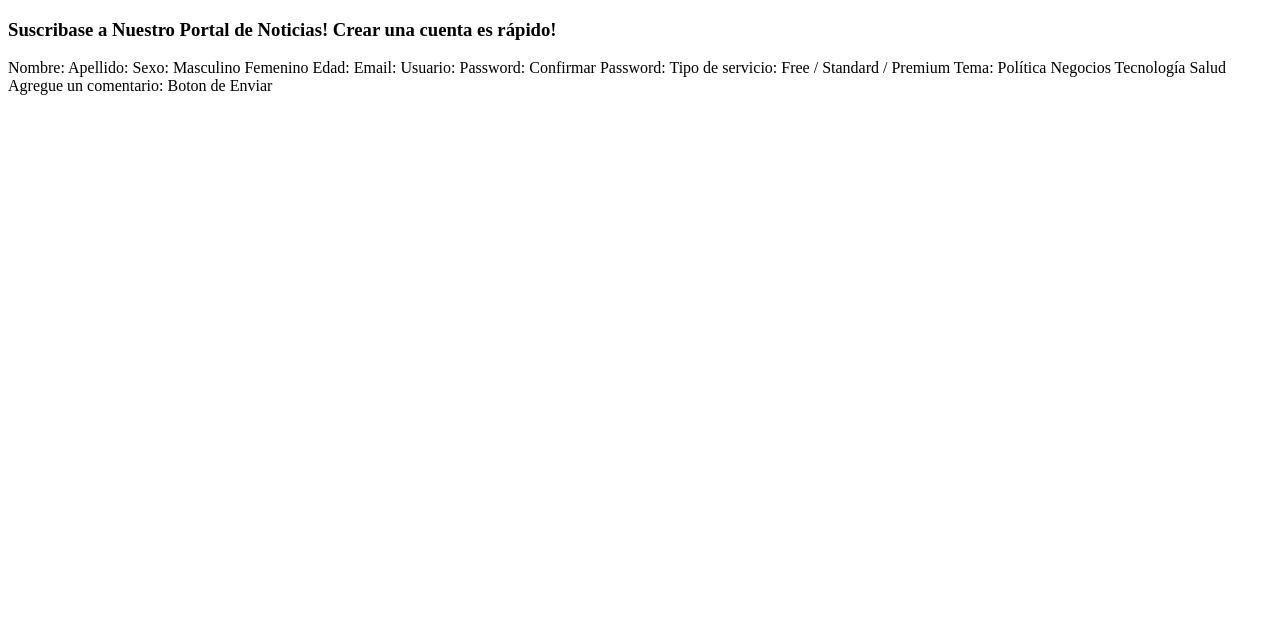
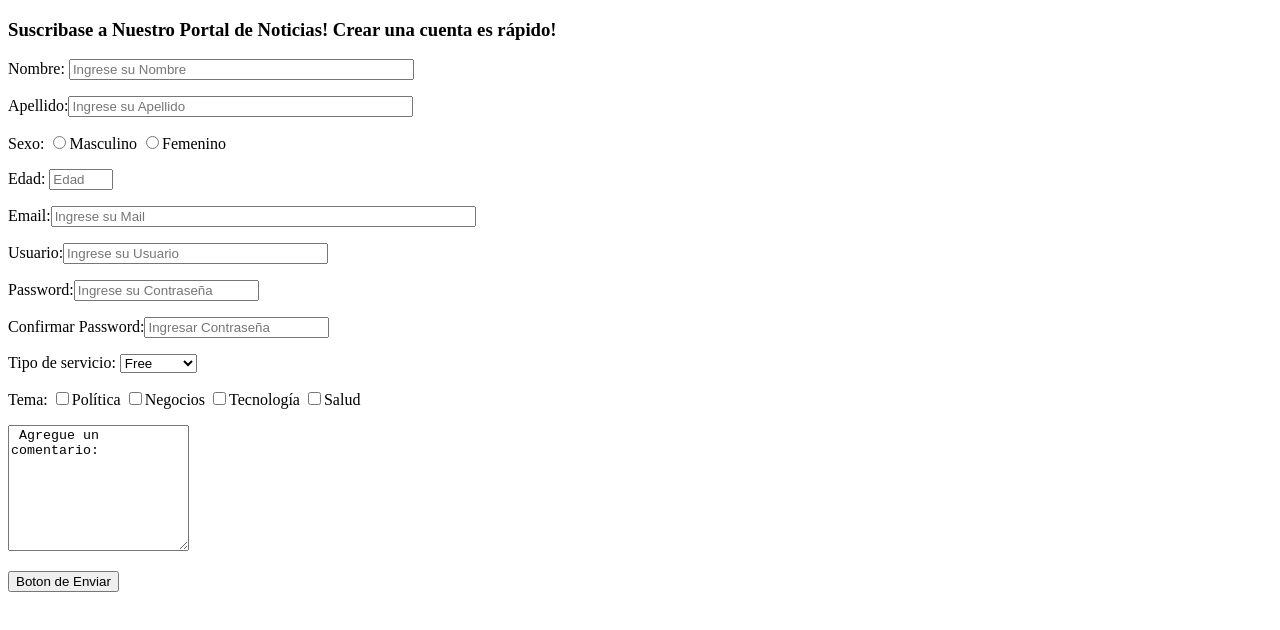
Before and after one commit to UCC-LabCompu2/ejercicios2024-matiasbocco, a plain HTML site: page Ejercicios-HTML/ej_formulario.html in a window 1280 px wide. Drawn offline with Linux system fonts and the light colour scheme.

Commit message:
ej de clase

```diff
--- a/Ejercicios-HTML/ej_formulario.html
+++ b/Ejercicios-HTML/ej_formulario.html
@@ -1,5 +1,5 @@
 <!DOCTYPE html>
-<html lang="en">
+<html lang="en" xmlns="http://www.w3.org/1999/html">
 <head>
     <meta charset="UTF-8">
     <title>Ejercicio Formulario</title>
@@ -18,26 +18,62 @@
     https://www.w3schools.com/html/tryit.asp?filename=tryhtml_elem_output-->
 
 <h3>Suscribase a Nuestro Portal de Noticias! Crear una cuenta es rápido!</h3>
-Nombre:
-Apellido:
-Sexo: Masculino Femenino
-Edad:
-Email:
-Usuario:
-Password:
-Confirmar Password:
+<form>
+    <p>
+Nombre: <input type="text" name="nombre" id="nombre" placeholder="Ingrese su Nombre" size="40" maxlength="40">
+    </p>
+    <p>
+Apellido:<input type="text" name="apellido" id="apellido"placeholder="Ingrese su Apellido"size="40" maxlength="40" >
+    </p>
+    <p>
+Sexo:
+        <input type="radio" name="genero" id="masculino" value="masculino" >Masculino
+            <input type="radio" name="genero" id="femenino" value="femenino" >Femenino
+    </p>
+    <p>
+Edad: <input type="number" name="edad" id="edad" min="0" max="100" maxlength="3" placeholder="Edad" size="60">
+    </p>
+    <p>
+Email:<input type="email" name="email" id="email" placeholder="Ingrese su Mail"size="50" maxlength="50">
+    </p>
+    <p>
+Usuario:<input type="text" name="usuario" id="usuario" placeholder="Ingrese su Usuario" size="30" maxlength="30">
+    </p>
+    <p>
+Password:<input type="password" name="password" id="password" placeholder="Ingrese su Contraseña">
+    </p>
+    <p>
+Confirmar Password:<input type="password" name="confirmPassword" id="confirmPassword" placeholder="Ingresar Contraseña">
+    </p>
+    <p>
 
-Tipo de servicio: Free / Standard / Premium
+Tipo de servicio:
+        <select name="tipoServicio" id="tipoServicio">
+        <option value="free">Free </option>
+            <option value="standard">Standard </option>
+            <option value="premium"> Premium </option>
+        </select>
+    </p>
+    <p>
 Tema:
-Política
-Negocios
-Tecnología
-Salud
 
-Agregue un comentario:
+<input type="checkbox" name="politica" id="politica">Política
+<input type="checkbox" name="negocios" id="negocios">Negocios
+<input type="checkbox" name="tecnologia" id="tecnologia">Tecnología
+    <input type="checkbox" name="salud" id="salud">Salud
+    </p>
+    <p>
 
+<textarea name="comentario" id="comentario" rows="8"> Agregue un comentario:
+    </textarea>
+    </p>
+    <p>
+    <button type="button">
 Boton de Enviar
+    </button>
+    </p>
 
+</form>
 
 </body>
 </html>
```
Also changed, not shown: Ejercicios-CSS/ej_columnas.html (+3 -3 lines).
